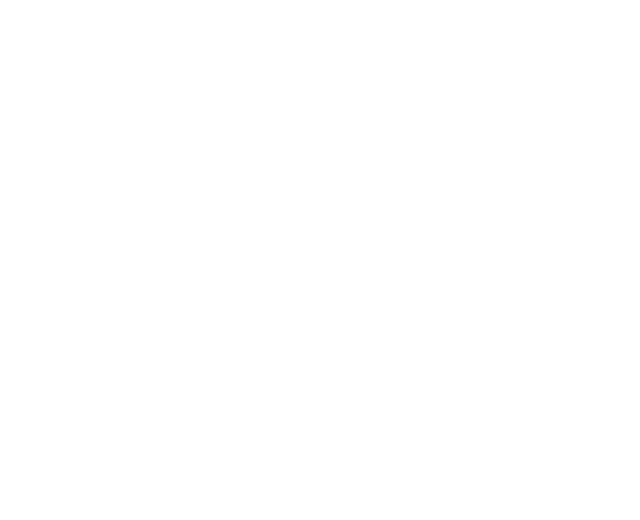
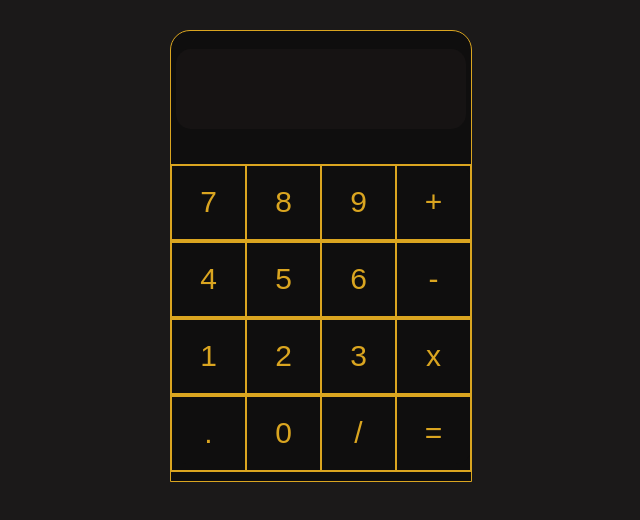
Before and after one commit to somemorewater/calculator, a plain HTML site: page index.html in a window 1280 px wide. Shown: the whole page, without its empty margins (319-959 px from the left). Drawn offline with Linux system fonts and the light colour scheme.

Commit message:
the boring part, css

```diff
--- a/index.html
+++ b/index.html
@@ -13,29 +13,29 @@
 
         </div>
         <div class="keys">
-            <div class="row-a">
-                <div class="a1"></div>
-                <div class="a2"></div>
-                <div class="a3"></div>
-                <div class="a4"></div>
+            <div class="row row-a">
+                <div class="a1"><button>7</button></div>
+                <div class="a2"><button>8</button></div>
+                <div class="a3"><button>9</button></div>
+                <div class="a4"><button>+</button></div>
             </div>
-            <div class="row-b">
-                <div class="b1"></div>
-                <div class="b2"></div>
-                <div class="b3"></div>
-                <div class="b4"></div>
+            <div class="row row-b">
+                <div class="b1"><button>4</button></div>
+                <div class="b2"><button>5</button></div>
+                <div class="b3"><button>6</button></div>
+                <div class="b4"><button>-</button></div>
             </div>
-            <div class="row-c">
-                <div class="c1"></div>
-                <div class="c2"></div>
-                <div class="c3"></div>
-                <div class="c4"></div>
+            <div class="row row-c">
+                <div class="c1"><button>1</button></div>
+                <div class="c2"><button>2</button></div>
+                <div class="c3"><button>3</button></div>
+                <div class="c4"><button>x</button></div>
             </div>
-            <div class="row-d">
-                <div class="d1"></div>
-                <div class="d2"></div>
-                <div class="d3"></div>
-                <div class="d4"></div>
+            <div class="row row-d">
+                <div class="d1"><button>.</button></div>
+                <div class="d2"><button>0</button></div>
+                <div class="d3"><button>/</button></div>
+                <div class="d4"><button>=</button></div>
             </div>
         </div>
     </div>
--- a/style.css
+++ b/style.css
@@ -0,0 +1,66 @@
+/* This is a shity style */
+
+
+body    {
+    margin: 0;
+    font-family: 'Lucida Sans', 'Lucida Sans Regular', 'Lucida Grande', 'Lucida Sans Unicode', Geneva, Verdana, sans-serif;
+    background-color: rgb(27, 25, 25);
+}
+
+.container  {
+    width: 300px;
+    height: 450px;
+    display: grid;
+    margin: auto;
+    margin-top: 30px;
+    border: 0.5px solid goldenrod;
+    border-radius: 20px 20px 0 0;
+    background-color: rgb(15, 14, 14);
+}
+
+/* Screen */
+
+.screen {
+    width: 290px;
+    height: 80px;
+    margin: auto;
+    border-radius: 15px;
+    background-color: rgba(27, 25, 25, 0.555);
+}
+
+/* Keys */
+.keys   {
+    width: 300px;
+    height: 300px;
+    display: grid;
+    margin: auto;
+    border-radius: 15px;
+    background-color: rgb(15, 14, 14);
+}
+
+.row    {
+    display: inline-flex;
+    border: 2px solid goldenrod;
+    border-left: none;
+    border-right: none;
+}
+
+.row div    {
+    width: 73px;
+    border: 0.25px solid goldenrod;
+    border-top: none;
+    border-bottom: none;
+}
+
+.row button {
+    width: 73px;
+    height: 73px;
+    color: goldenrod;
+    font-size: 30px;
+    background-color: transparent;
+    border: none;
+}
+
+.row button:hover   {
+    color: rgb(199, 169, 0);
+}
```
